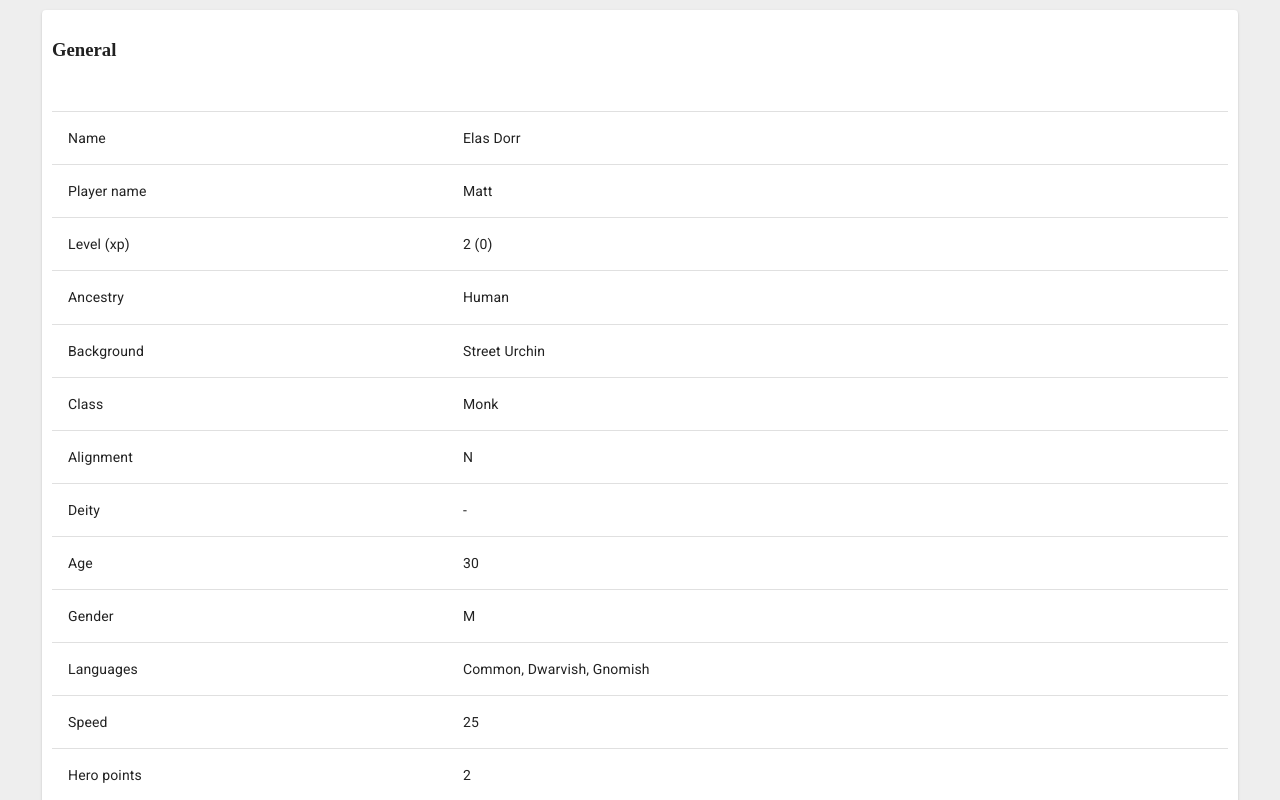
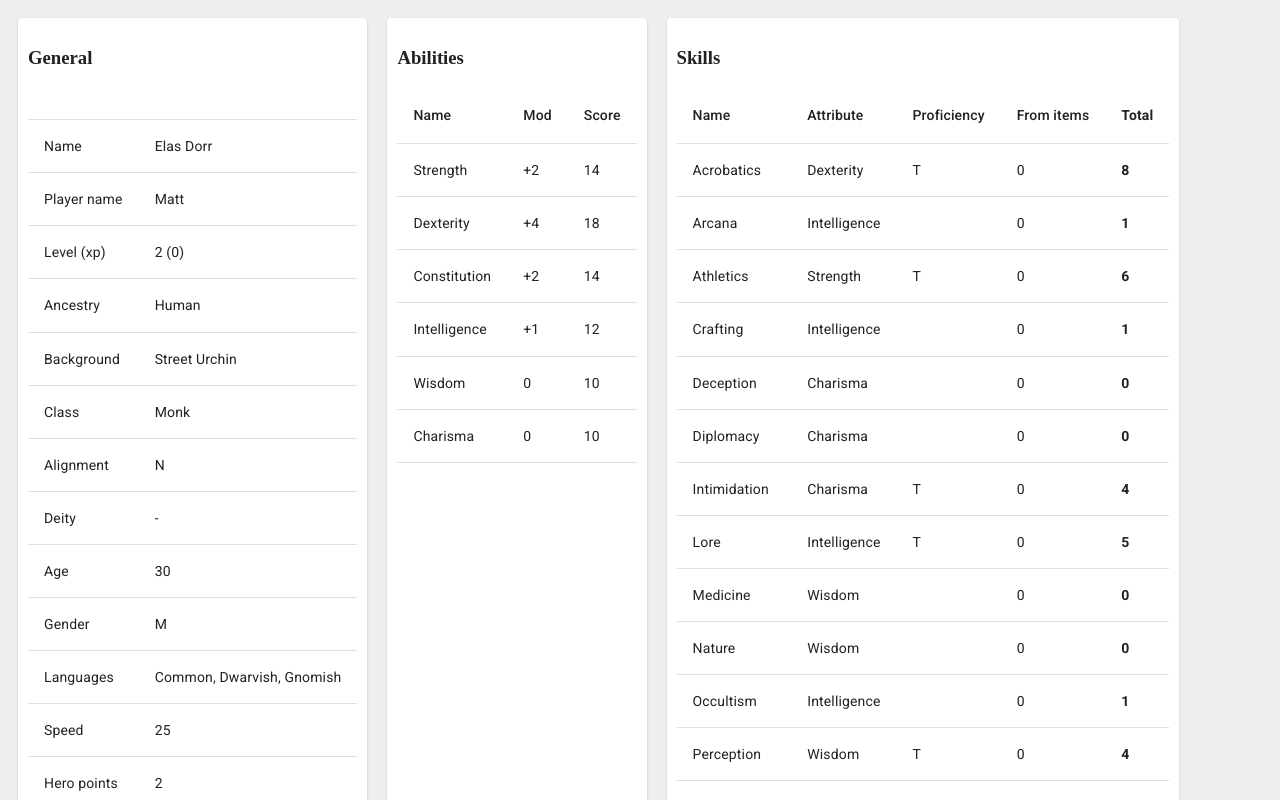
Before and after one commit to Celeo/pf2sheet, a React app: page / in a window 1280 px wide. Shown: the top 800 px of the page. Built offline with nearby package versions, Linux system fonts and the light colour scheme.

Commit message:
More on screen

```diff
--- a/src/App.tsx
+++ b/src/App.tsx
@@ -1,6 +1,6 @@
 import React from 'react'
 import {
-  Container,
+  Grid,
   Paper,
   Table,
   TableBody,
@@ -31,7 +31,7 @@ import * as characterData from './data.json'
 const App = () => {
   return (
     <div>
-      <Container>
+      <Grid container>
         <Paper>
           <h3>General</h3>
           <TableContainer>
@@ -325,7 +325,7 @@ const App = () => {
             { characterData.gear.items.map((item: string) => <li key={item}>{ item }</li>) }
           </ul>
         </Paper>
-      </Container>
+      </Grid>
     </div>
   )
 }
```
